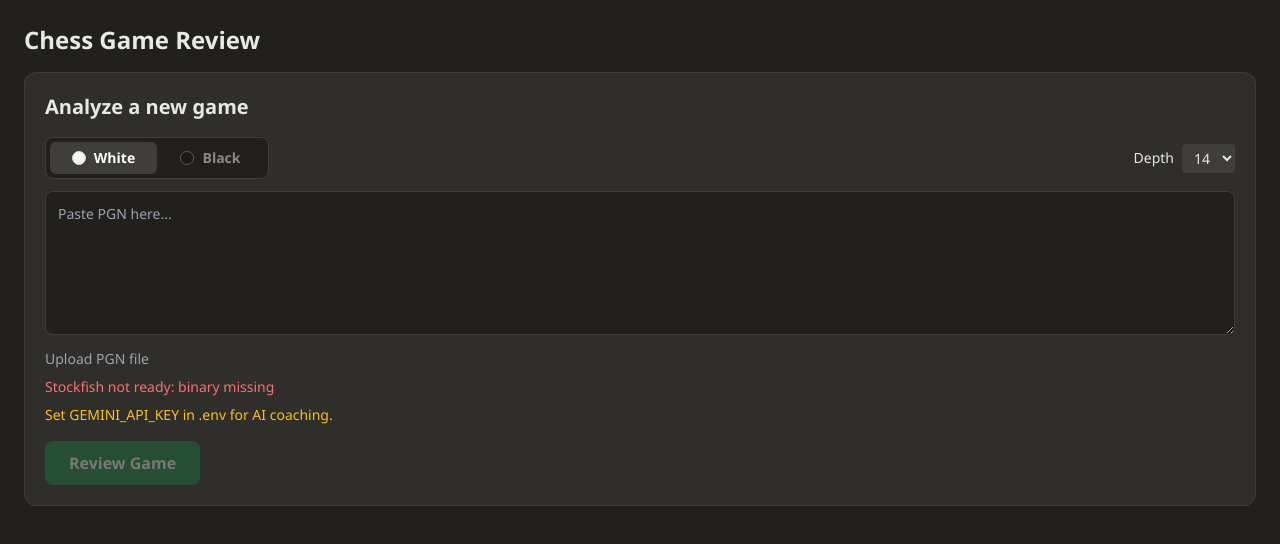
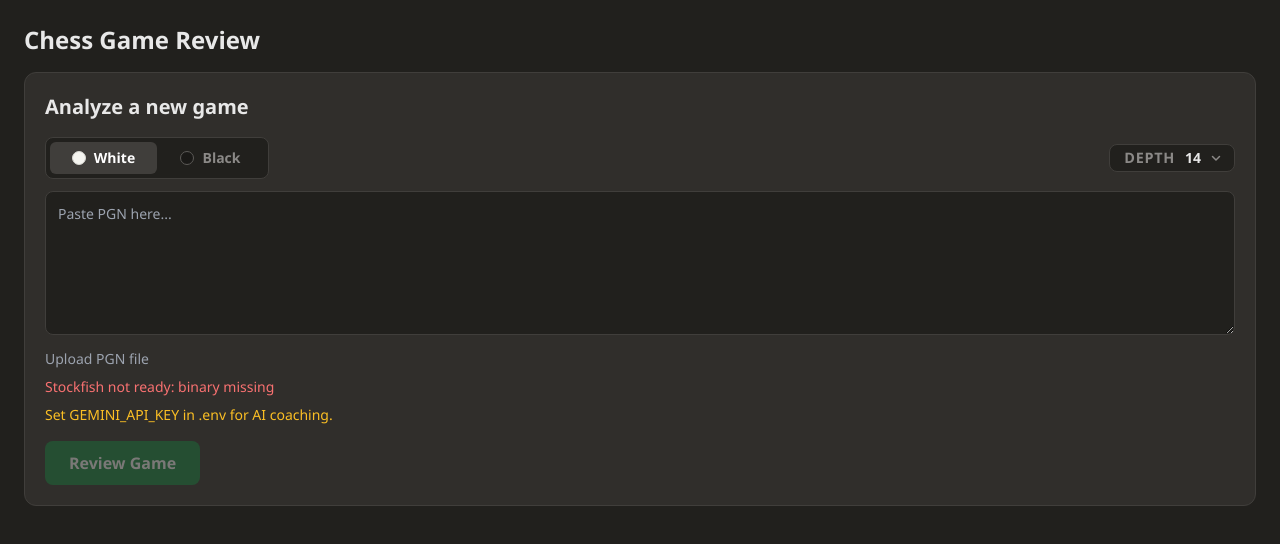
Before and after one commit to Meltfreeze/Chess_Game_Reviewer, a React (Vite) app in the folder frontend/: page / in a window 1280 px wide. Shown: the top 544 px of the page. Built offline with nearby package versions, Linux system fonts and the light colour scheme; no server answers; the HTML template or start-up script is replaced by a standard one.

Commit message:
Depth UI updated

```diff
--- a/frontend/src/components/AnalyzeForm.tsx
+++ b/frontend/src/components/AnalyzeForm.tsx
@@ -26,19 +26,37 @@ export default function AnalyzeForm({ onAnalyze, loading, progress }: AnalyzeFor
 
       <div className="flex flex-wrap items-center gap-4 mb-3 text-sm">
         <ColorToggle value={playerColor} onChange={setPlayerColor} />
-        <label className="flex items-center gap-2 ml-auto">
+        <label className="group ml-auto flex items-center gap-2.5 rounded-lg border border-panelBorder bg-[#21201d] py-1.5 pl-3.5 pr-3 cursor-pointer transition-colors hover:border-[#5c5a57] focus-within:border-accent focus-within:ring-2 focus-within:ring-accent/40">
+          <span className="text-[0.9rem] font-semibold uppercase tracking-wider leading-none text-[#8b8987]">
             Depth
+          </span>
+          <div className="relative flex items-center">
             <select
               value={depth}
               onChange={(e) => setDepth(Number(e.target.value))}
-            className="bg-panelBorder rounded px-2 py-1"
+              className="appearance-none bg-transparent pr-5 font-semibold leading-none text-[#e8e8e8] cursor-pointer focus:outline-none"
             >
-            <option value={12}>12</option>
-            <option value={14}>14</option>
-            <option value={16}>16</option>
-            <option value={18}>18</option>
-            <option value={20}>20</option>
+              <option className="bg-panel text-[#e8e8e8]" value={12}>12</option>
+              <option className="bg-panel text-[#e8e8e8]" value={14}>14</option>
+              <option className="bg-panel text-[#e8e8e8]" value={16}>16</option>
+              <option className="bg-panel text-[#e8e8e8]" value={18}>18</option>
+              <option className="bg-panel text-[#e8e8e8]" value={20}>20</option>
             </select>
+            <svg
+              aria-hidden
+              viewBox="0 0 12 12"
+              className="pointer-events-none absolute right-0 top-1/2 h-3 w-3 -translate-y-1/2 text-[#8b8987] transition-colors group-hover:text-[#e8e8e8]"
+            >
+              <path
+                d="M2.5 4.5 6 8l3.5-3.5"
+                fill="none"
+                stroke="currentColor"
+                strokeWidth="1.5"
+                strokeLinecap="round"
+                strokeLinejoin="round"
+              />
+            </svg>
+          </div>
         </label>
       </div>
 
```
Lines whose indentation alone changed are shown as unchanged.
